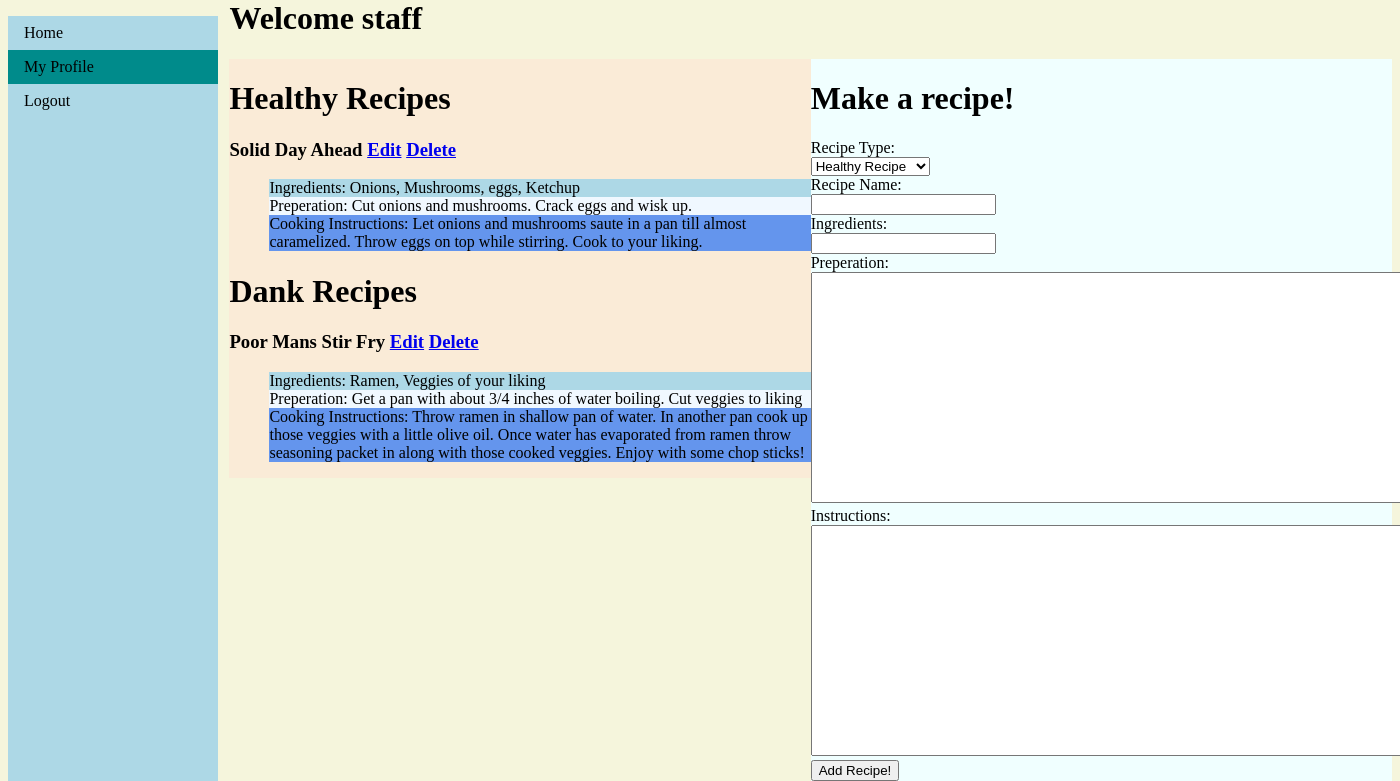
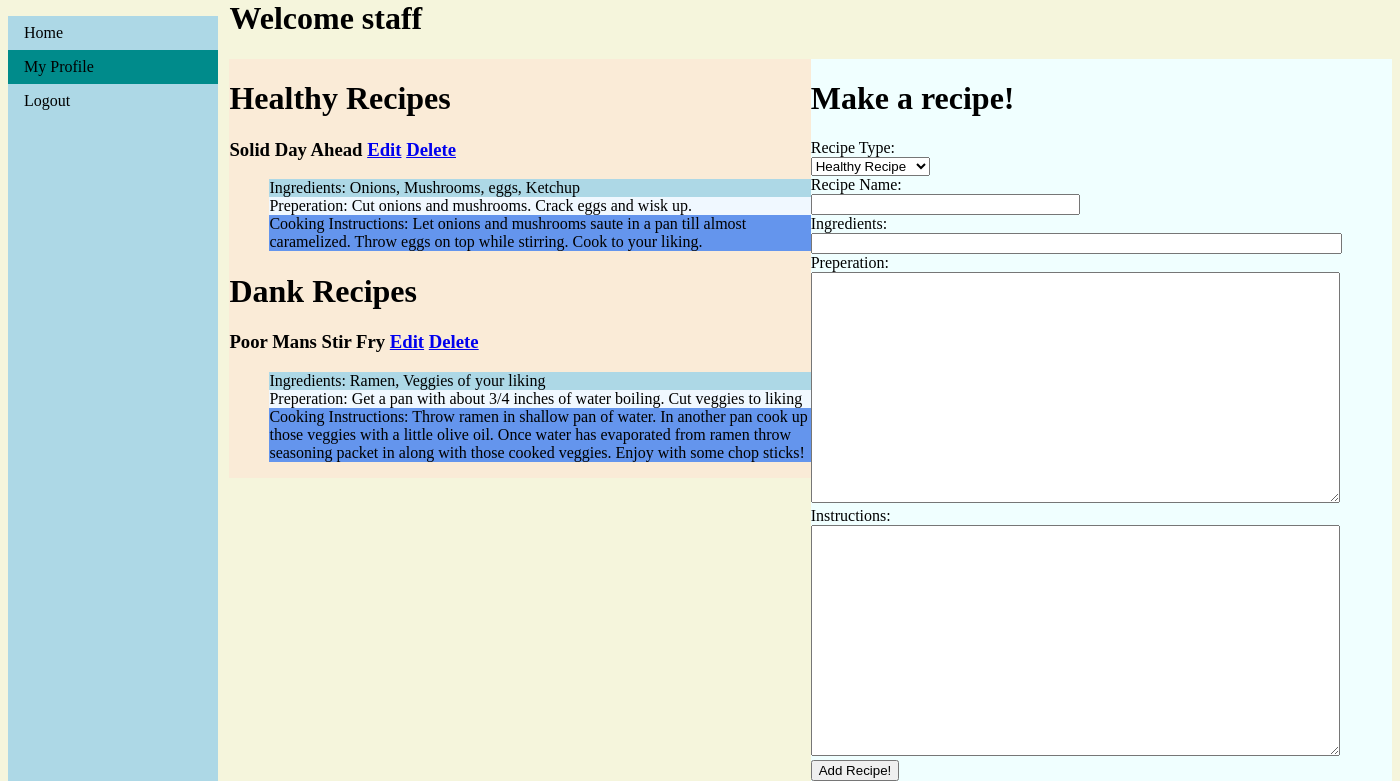
Before and after one commit to micascheid/FinalProject_micaLinscheid, a Flask app: page /profile in a window 1400 px wide; the page is wider, and only the part inside the window is pictured. Shown: the part 21-802 px from the top of that part. Run offline with Flask 2, Linux system fonts and the light colour scheme; a user stored in the database is signed in; data comes from the database, SQL or seed files in the repository; both versions use the stored data as it was after the commit; some libraries are stand-ins or nearby versions.

Commit message:
Think I'm done?

```diff
--- a/app.py
+++ b/app.py
@@ -25,9 +25,7 @@ def home():
         current_user.id
         userExist = True
     except:
-        print("oughta do something")
-
-    print("USER:", userExist)
+        print("No Current User")
 
     return render_template('home.html', hlthyRecs=hlthyRecs, dankRecs=dankRecs,
                            username="Staff", userExist=userExist)
--- a/static/styles/main.css
+++ b/static/styles/main.css
@@ -81,3 +81,8 @@ div.log {
     width: 50%;
     float: right;
 }
+
+
+.recentry {
+    width: 90%;
+}
--- a/templates/editdank.html
+++ b/templates/editdank.html
@@ -2,7 +2,7 @@
 <html lang="en">
 <head>
     <meta charset="UTF-8">
-    <title>Title</title>
+    <title>Edit Your Dankery</title>
 </head>
 <body>
     {% extends "base.html" %}
--- a/templates/edithlthy.html
+++ b/templates/edithlthy.html
@@ -2,7 +2,7 @@
 <html lang="en">
 <head>
     <meta charset="UTF-8">
-    <title>Title</title>
+    <title>Edit That Healthy</title>
 </head>
 <body>
     {% extends "base.html" %}
--- a/templates/login.html
+++ b/templates/login.html
@@ -2,7 +2,7 @@
 <html lang="en">
 <head>
     <meta charset="UTF-8">
-    <title></title>
+    <title>Login/Sign Up</title>
 </head>
 <body>
     <!--Inheritance-->
--- a/templates/profile.html
+++ b/templates/profile.html
@@ -2,7 +2,7 @@
 <html lang="en">
 <head>
     <meta charset="UTF-8">
-    <title>Profile</title>
+    <title>Your Profile</title>
 </head>
 <body>
     <!--Inheritance-->
@@ -52,13 +52,13 @@
                     <option name="dankRec">That Dank Dank</option>
                 </select><br>
                 <label for="recname">Recipe Name:</label><br>
-                <input type="text" id="recname" name="recname"><br>
+                <input style="width: 45%;" type="text" id="recname" name="recname"><br>
                 <label for="ingredients">Ingredients:</label><br>
-                <input type="text" id="ingredients" name="ingredients"><br>
+                <input class="recentry" type="text" id="ingredients" name="ingredients"><br>
                 <label for="preperation">Preperation:</label><br>
-                <textarea name="preperation" id="preperation" rows="15" cols="75"></textarea><br>
+                <textarea class="recentry" name="preperation" id="preperation" rows="15"></textarea><br>
                 <label for="instructions">Instructions:</label><br>
-                <textarea name="cooking" id="instructions" rows="15" cols="75"></textarea><br>
+                <textarea class="recentry" name="cooking" id="instructions" rows="15" cols="75"></textarea><br>
                 <input type="submit" value="Add Recipe!">
             </form>
         </div>
```
Also changed, not shown: database.db.
